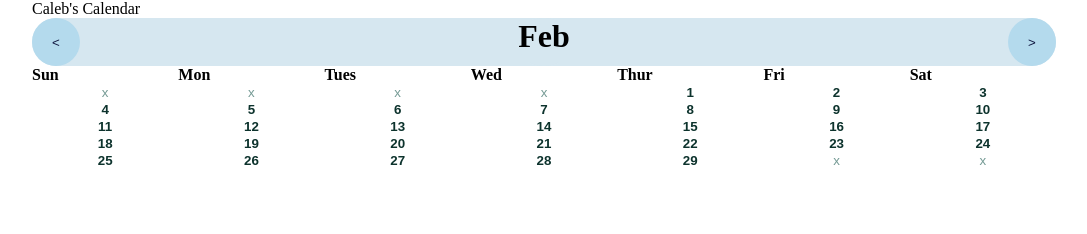
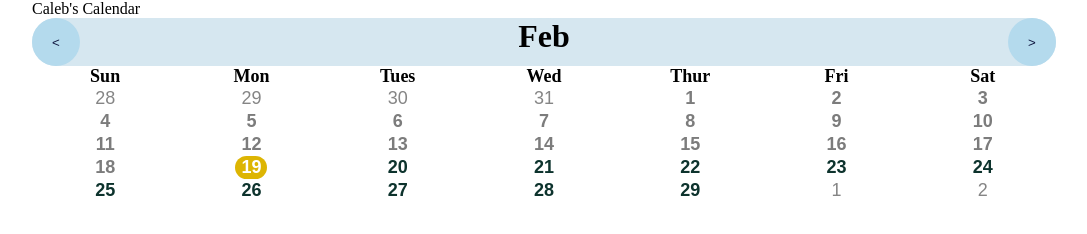
Before and after one commit to loudsoda/CalendarApp, a plain HTML site: page src/index.html in a window 1280 px wide. Shown: the whole page, without its empty margins (96-1183 px from the left). Drawn offline with Linux system fonts and the light colour scheme.

Commit message:
Calculating past and nex months dates

```diff
--- a/dist/main.css
+++ b/dist/main.css
@@ -4,6 +4,7 @@
     --soft-background: #ffffff;
     --hard-background: #b4f0e6;
     --dark-background: #0F163F;
+    --selected-background: #ddb503;
 }
 
 body {
@@ -48,7 +49,11 @@ body {
     background-color: transparent;
     border: 0;
     border-radius: 3rem;
+    justify-self: center;
+    font-size: large;
+
 }
+
 .grid-item:hover{
     background-color: var(--light-background);
     transition: 0.2s;
@@ -61,6 +66,26 @@ body {
 
 }
 
+.grid-item.current-day {
+    color: rgb(255, 255, 255);
+    background-color: var(--selected-background);
+    border: 0;
+    border-radius: 3rem;
+    justify-self: center;
+}
+
+.grid-item.current-day:hover{
+    background-color: var(--light-background);
+    transition: 0.2s;
+
+}
+
+.grid-item.past-day {
+    color: rgb(124, 124, 124);
+    border: 0;
+    border-radius: 3rem;
+    justify-self: center;
+}
 
 .even-row{
     background-color: var(--soft-background);
@@ -76,6 +101,6 @@ body {
 }
 
 .non-current-month{
-    color: #749A94;
+    color: #858585;
     font-weight: 300;
 }
--- a/src/index.html
+++ b/src/index.html
@@ -68,7 +68,7 @@
         <button class = "grid-item" id="43">x</button>
         <button class = "grid-item" id="44">x</button>
         <button class = "grid-item" id="45">x</button>
-        <button class = "grid-item" id="46">x</div>
+        <button class = "grid-item" id="46">x</button>
 
     </div>
 </body>
--- a/src/main.js
+++ b/src/main.js
@@ -28,25 +28,52 @@ window.onload = function () {
     // make day object
     const current_day       = new Date();
 
-    const current_year      = current_day.getFullYear();
-    const current_month     = current_day.getMonth();
+    const current_year          = current_day.getFullYear();
+    const current_day_of_month    = current_day.getDate();
     //const current_month     = 10;
+
+
+    // Get Month information and update month name element
+    const current_month         = current_day.getMonth();
+    const month_name            = month_codes[current_month];
+    const month_element         = document.getElementById("month_name_display");
+    month_element.textContent   = month_name;
 
 
     // Get first and last day for populating dates
     const first_day         = new Date(current_year, current_month, 1);
     const last_day          = new Date(current_year, current_month+1, 0).getDate();
-
-    // display current month's name
-    const month_name            = month_codes[current_month];
-    const month_element         = document.getElementById("month_name_display");
-    month_element.textContent   = month_name;
-
-
-    // get the day the first day falls on
     let current_day_of_week     = first_day.getDay();
     let current_week            = 0;
 
+    // Calculate what the previous month was
+    // if the month is january, set the previous month to december
+    if (current_month == 0){
+        let previous_month = 11
+    }
+
+    else{
+        let previous_month  = current_month - 1;
+    }
+
+    let previous_month_last_day = new Date(current_year, current_month-1, 0).getDate();
+    console.log(previous_month_last_day)
+
+
+    // Calculate what the next month
+    // if the month is decemeber, roll over to january
+    if (current_month == 11){
+        let next_month = 0
+    }
+
+    else{
+        let next_month  = current_month + 1;
+    }
+
+
+
+
+    // Populate current month's information
     for (let day = 1; day <= last_day; day++){
 
         // shift the week over when the day is sunday aka day of the week is 7
@@ -58,7 +85,17 @@ window.onload = function () {
         // update day elements
         let calendar_code = String(current_week) + String(current_day_of_week);
         let element       = document.getElementById(calendar_code);
+
+
         element.classList.add("current-month")
+
+        if(day == current_day_of_month){
+            element.classList.add("current-day")
+        }
+
+        else if(day <= current_day_of_month){
+            element.classList.add("past-day")
+        }
 
         element.textContent   = String(day);
         current_day_of_week++;
@@ -69,11 +106,26 @@ window.onload = function () {
     const day_container = document.getElementById("day-container");
     const day_con_elements = day_container.querySelectorAll("*");
 
-    for (const element of day_con_elements){
+    // Last month
+    for(let i = day_con_elements.length - 1; i >=0; i--){
+        if (day_con_elements[i].textContent == "x" && day_con_elements[i].id.includes("0")){
+
+            day_con_elements[i].textContent = previous_month_last_day
+            day_con_elements[i].classList.add("non-current-month");
+            previous_month_last_day -= 1
+        }
+
+    }
+    let next_month_day = 1
+    for(let i in day_con_elements){
+        let element = day_con_elements[i]
         if (element.textContent == "x"){
-            console.log(element.textContent);
+            console.log(element)
+            element.textContent = next_month_day
             element.classList.add("non-current-month");
+            next_month_day += 1
         }
+
     }
 
 };
```
